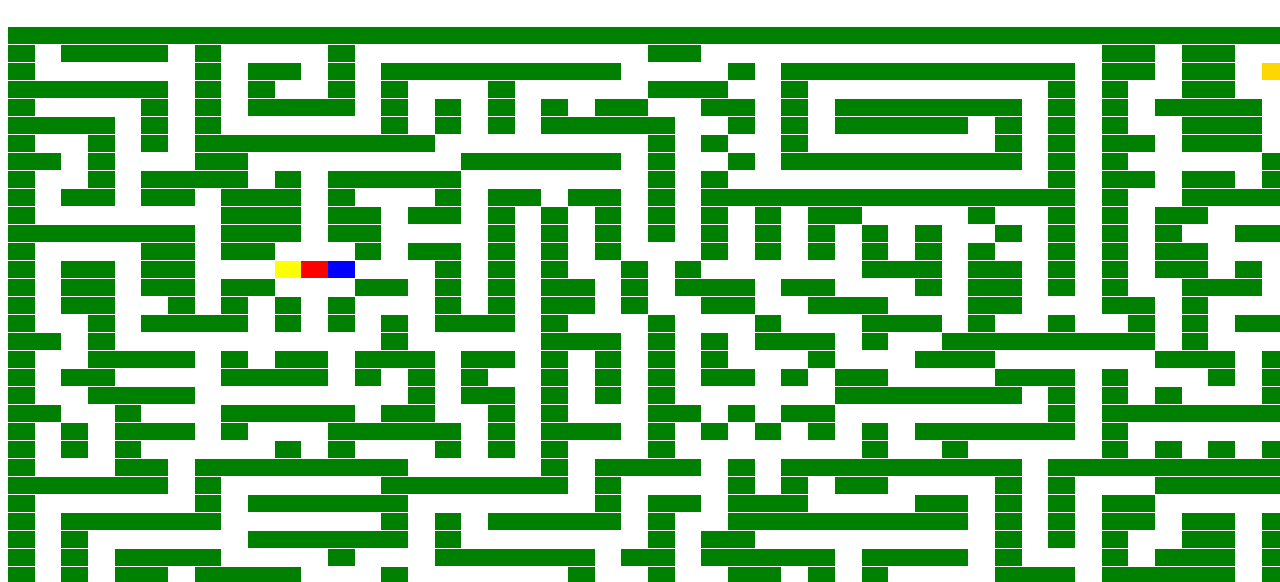
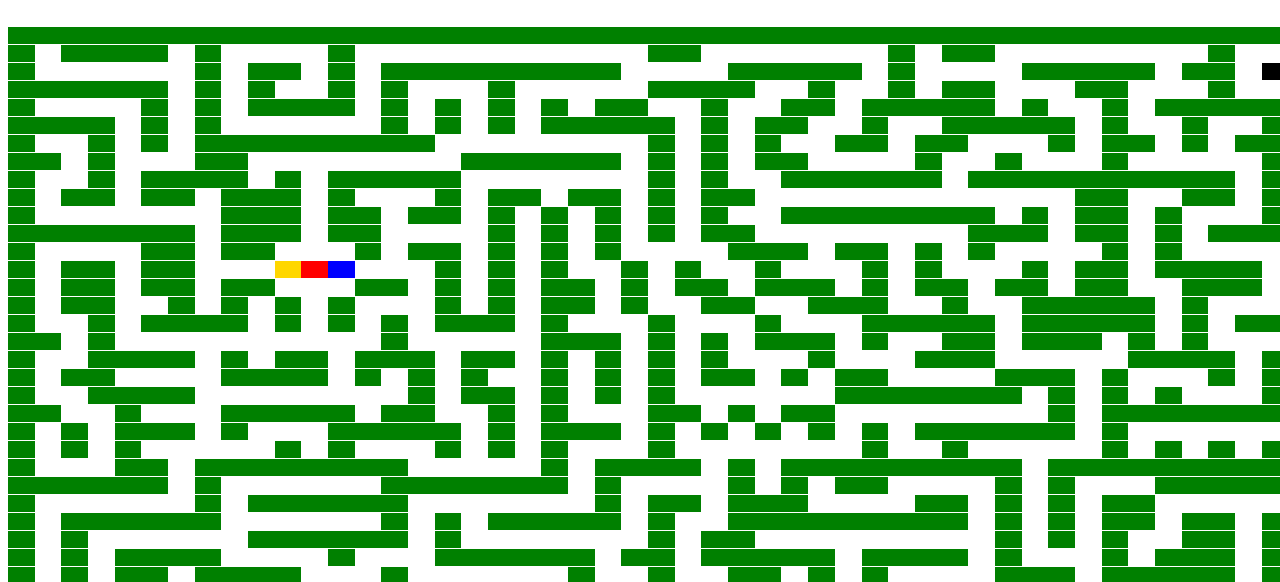
Before and after one commit to stevens1434/mazeproject, a plain HTML site: page index.html in a window 1280 px wide. Shown: the part 214-796 px from the top of the page. Drawn offline with nearby package versions, Linux system fonts and the light colour scheme.

Commit message:
map redraw, increased difficulty

```diff
--- a/JS/script.js
+++ b/JS/script.js
@@ -1,24 +1,24 @@
 document.addEventListener('DOMContentLoaded', function() {
 var map =  [
 				[1,1,1,1,1,1,1,1,1,1,1,1,1,1,1,1,1,1,1,1,1,1,1,1,1,1,1,1,1,1,1,1,1,1,1,1,1,1,1,1,1,1,1,1,1,1,1,1,1,1],
-				[1,0,1,1,1,1,0,1,0,0,0,0,1,0,0,0,0,0,0,0,0,0,0,0,1,1,0,0,0,0,0,0,0,0,0,0,0,0,0,0,0,1,1,0,1,1,0,0,0,1],
-				[1,0,0,0,0,0,0,1,0,1,1,0,1,0,1,1,1,1,1,1,1,1,1,0,0,0,0,1,0,1,1,1,1,1,1,1,1,1,1,1,0,1,1,0,1,1,0,3,0,1],
-				[1,1,1,1,1,1,0,1,0,1,0,0,1,0,1,0,0,0,1,0,0,0,0,0,1,1,1,0,0,1,0,0,0,0,0,0,0,0,0,1,0,1,0,0,1,1,0,0,0,1],
-				[1,0,0,0,0,1,0,1,0,1,1,1,1,0,1,0,1,0,1,0,1,0,1,1,0,0,1,1,0,1,0,1,1,1,1,1,1,1,0,1,0,1,0,1,1,1,1,0,1,1],
-				[1,1,1,1,0,1,0,1,0,0,0,0,0,0,1,0,1,0,1,0,1,1,1,1,1,0,0,1,0,1,0,1,1,1,1,1,0,1,0,1,0,1,0,0,1,1,1,0,1,1],
-				[1,0,0,1,0,1,0,1,1,1,1,1,1,1,1,1,0,0,0,0,0,0,0,0,1,0,1,0,0,1,0,0,0,0,0,0,0,1,0,1,0,1,1,0,1,1,1,0,0,1],
-				[1,1,0,1,0,0,0,1,1,0,0,0,0,0,0,0,0,1,1,1,1,1,1,0,1,0,0,1,0,1,1,1,1,1,1,1,1,1,0,1,0,1,0,0,0,0,0,1,0,1],
-				[1,0,0,1,0,1,1,1,1,0,1,0,1,1,1,1,1,0,0,0,0,0,0,0,1,0,1,0,0,0,0,0,0,0,0,0,0,0,0,1,0,1,1,0,1,1,0,1,0,1],
-				[1,0,1,1,0,1,1,0,1,1,1,0,1,0,0,0,1,0,1,1,0,1,1,0,1,0,1,1,1,1,1,1,1,1,1,1,1,1,1,1,0,1,0,0,1,1,1,1,0,1],
-				[1,0,0,0,0,0,0,0,1,1,1,0,1,1,0,1,1,0,1,0,1,0,1,0,1,0,1,0,1,0,1,1,0,0,0,0,1,0,0,1,0,1,0,1,1,0,0,0,0,1],
-				[1,1,1,1,1,1,1,0,1,1,1,0,1,1,0,0,0,0,1,0,1,0,1,0,1,0,1,0,1,0,1,0,1,0,1,0,0,1,0,1,0,1,0,1,0,0,1,1,1,1],
-				[1,0,0,0,0,1,1,0,1,1,0,0,0,1,0,1,1,0,1,0,1,0,1,0,0,0,1,0,1,0,1,0,1,0,1,0,1,0,0,1,0,1,0,1,1,0,0,0,1,1],
-				[1,0,1,1,0,1,1,0,0,0,7,5,6,0,0,0,1,0,1,0,1,0,0,1,0,1,0,0,0,0,0,0,1,1,1,0,1,1,0,1,0,1,0,1,1,0,1,0,1,1],
-				[1,0,1,1,0,1,1,0,1,1,0,0,0,1,1,0,1,0,1,0,1,1,0,1,0,1,1,1,0,1,1,0,0,0,1,0,1,1,0,1,0,1,0,0,1,1,1,0,1,1],
-				[1,0,1,1,0,0,1,0,1,0,1,0,1,0,0,0,1,0,1,0,1,1,0,1,0,0,1,1,0,0,1,1,1,0,0,0,1,1,0,0,0,1,1,0,1,0,0,0,1,1],
-				[1,0,0,1,0,1,1,1,1,0,1,0,1,0,1,0,1,1,1,0,1,0,0,0,1,0,0,0,1,0,0,0,1,1,1,0,1,0,0,1,0,0,1,0,1,0,1,1,1,1],
-				[1,1,0,1,0,0,0,0,0,0,0,0,0,0,1,0,0,0,0,0,1,1,1,0,1,0,1,0,1,1,1,0,1,0,0,1,1,1,1,1,1,1,1,0,1,0,0,0,0,1],
-				[1,0,0,1,1,1,1,0,1,0,1,1,0,1,1,1,0,1,1,0,1,0,1,0,1,0,1,0,0,0,1,0,0,0,1,1,1,0,0,0,0,0,0,1,1,1,0,1,0,1],
+				[1,0,1,1,1,1,0,1,0,0,0,0,1,0,0,0,0,0,0,0,0,0,0,0,1,1,0,0,0,0,0,0,0,1,0,1,1,0,0,0,0,0,0,0,0,1,0,0,0,1],
+				[1,0,0,0,0,0,0,1,0,1,1,0,1,0,1,1,1,1,1,1,1,1,1,0,0,0,0,1,1,1,1,1,0,1,0,0,0,0,1,1,1,1,1,0,1,1,0,3,0,1],
+				[1,1,1,1,1,1,0,1,0,1,0,0,1,0,1,0,0,0,1,0,0,0,0,0,1,1,1,1,0,0,1,0,0,1,0,1,1,0,0,0,1,1,0,0,0,1,0,0,0,1],
+				[1,0,0,0,0,1,0,1,0,1,1,1,1,0,1,0,1,0,1,0,1,0,1,1,0,0,1,0,0,1,1,0,1,1,1,1,1,0,1,0,0,1,0,1,1,1,1,1,0,1],
+				[1,1,1,1,0,1,0,1,0,0,0,0,0,0,1,0,1,0,1,0,1,1,1,1,1,0,1,0,1,1,0,0,1,0,0,1,1,1,1,1,0,1,0,0,1,0,0,1,0,1],
+				[1,0,0,1,0,1,0,1,1,1,1,1,1,1,1,1,0,0,0,0,0,0,0,0,1,0,1,0,1,0,0,1,1,0,1,1,0,0,0,1,0,1,1,0,1,0,1,1,0,1],
+				[1,1,0,1,0,0,0,1,1,0,0,0,0,0,0,0,0,1,1,1,1,1,1,0,1,0,1,0,1,1,0,0,0,0,1,0,0,1,0,0,0,1,0,0,0,0,0,1,0,1],
+				[1,0,0,1,0,1,1,1,1,0,1,0,1,1,1,1,1,0,0,0,0,0,0,0,1,0,1,0,0,1,1,1,1,1,1,0,1,1,1,1,1,1,1,1,1,1,0,1,0,1],
+				[1,0,1,1,0,1,1,0,1,1,1,0,1,0,0,0,1,0,1,1,0,1,1,0,1,0,1,1,0,0,0,0,0,0,0,0,0,0,0,0,1,1,0,0,1,1,0,1,0,1],
+				[1,0,0,0,0,0,0,0,1,1,1,0,1,1,0,1,1,0,1,0,1,0,1,0,1,0,1,0,0,1,1,1,1,1,1,1,1,0,1,0,1,1,0,1,0,0,0,1,0,1],
+				[1,1,1,1,1,1,1,0,1,1,1,0,1,1,0,0,0,0,1,0,1,0,1,0,1,0,1,1,0,0,0,0,0,0,0,0,1,1,1,0,1,1,0,1,0,1,1,1,0,1],
+				[1,0,0,0,0,1,1,0,1,1,0,0,0,1,0,1,1,0,1,0,1,0,1,0,0,0,0,1,1,1,0,1,1,0,1,0,1,0,0,0,0,1,0,1,0,0,0,0,0,1],
+				[1,0,1,1,0,1,1,0,0,0,7,5,6,0,0,0,1,0,1,0,1,0,0,1,0,1,0,0,1,0,0,0,1,0,1,0,0,0,1,0,1,1,0,1,1,1,1,0,1,1],
+				[1,0,1,1,0,1,1,0,1,1,0,0,0,1,1,0,1,0,1,0,1,1,0,1,0,1,1,0,1,1,1,0,1,0,1,1,0,1,1,0,1,1,0,0,1,1,1,0,1,1],
+				[1,0,1,1,0,0,1,0,1,0,1,0,1,0,0,0,1,0,1,0,1,1,0,1,0,0,1,1,0,0,1,1,1,0,0,1,0,0,1,1,1,1,1,0,1,0,0,0,1,1],
+				[1,0,0,1,0,1,1,1,1,0,1,0,1,0,1,0,1,1,1,0,1,0,0,0,1,0,0,0,1,0,0,0,1,1,1,1,1,0,1,1,1,1,1,0,1,0,1,1,1,1],
+				[1,1,0,1,0,0,0,0,0,0,0,0,0,0,1,0,0,0,0,0,1,1,1,0,1,0,1,0,1,1,1,0,1,0,0,1,1,0,1,1,1,0,1,0,1,0,0,0,0,1],
+				[1,0,0,1,1,1,1,0,1,0,1,1,0,1,1,1,0,1,1,0,1,0,1,0,1,0,1,0,0,0,1,0,0,0,1,1,1,0,0,0,0,0,1,1,1,1,0,1,0,1],
 				[1,0,1,1,0,0,0,0,1,1,1,1,0,1,0,1,0,1,0,0,1,0,1,0,1,0,1,1,0,1,0,1,1,0,0,0,0,1,1,1,0,1,0,0,0,1,0,1,0,1],
 				[1,0,0,1,1,1,1,0,0,0,0,0,0,0,0,1,0,1,1,0,1,0,1,0,1,0,0,0,0,0,0,1,1,1,1,1,1,1,0,1,0,1,0,1,0,0,0,1,1,1],
 				[1,1,0,0,1,0,0,0,1,1,1,1,1,0,1,1,0,0,1,0,1,0,0,0,1,1,0,1,0,1,1,0,0,0,0,0,0,0,0,1,0,1,1,1,1,1,1,1,1,1],
@@ -53,24 +53,17 @@ var map =  [
 // 	// var start = [13][11]
 // 	// var end = [2][47]
 var player;
-var y = 2; //array's, from top to bottom
-var x = 46; // numbers within teh sub-arrays
+var y = 2; //2 //array's, from top to bottom
+var x = 46; //46 // numbers within teh sub-arrays
 var y2 = 13;
 var x2 = 10;
 var playerStart = map[y][x];
 var playerStart2 = map[y2][x2];
 var score = 0;
 var score2 = 0;
-// var leftPress = false; //this and next three: optional, might jsut do if-else statments for moves.
-// var rightPress = false;
-// var upPress = false;
-// var downPress = false;
 var modalbox = $("#myModal"); //get the modal
 var closeModal = $("#button"); //span that closes the modal
 
-
-// console.log(playerStart);
-// console.log(map[13])
 var drawMap = function () {
 	// $("span").remove();
 	map.forEach(function(arr, index) {
@@ -81,11 +74,6 @@ var drawMap = function () {
 	        span.style.color = "green";
 	        span.style.backgroundColor = "green";
 	        span.setAttribute("class", "span");
-	        // $(".span").style.height = "10px";
-	        // $(".span").style.width = "10px";
-	        // $(document).ready(function() {
-	        // 	$(".span").style.height = "10px";
-	        // });
 	      } else if (path === 0) {
 	        span.textContent = "..B..";
 	        span.style.color = "white";
@@ -93,8 +81,8 @@ var drawMap = function () {
 	        span.setAttribute("class", "span");
 	      } else if (path === 3) {
 	        span.textContent = "..B..";
-	        span.style.background = "gold";
-	        span.style.color = "gold";
+	        span.style.background = "black";
+	        span.style.color = "black";
 	        span.setAttribute("class", "span");
 	      } else if (path === 5) {
 	      	span.textContent = "..B..";
@@ -113,8 +101,8 @@ var drawMap = function () {
 	      	span.setAttribute("class", "span");
 	      } else if (path === 7) {
 	      	span.textContent = "..B..";
-	      	span.style.backgroundColor = "yellow";
-	      	span.style.color = "yellow";
+	      	span.style.backgroundColor = "gold";
+	      	span.style.color = "gold";
 	      	span.setAttribute("class", "span");
 	      }
 	      document.getElementById("map").appendChild(span);
@@ -124,12 +112,8 @@ var drawMap = function () {
 }
 drawMap();
 
-// DIV WITH ABSOLUTE PIXEL VALUES, MAX WIDTH AND MAX HEIGHT ALSO USE MAX AND MIN WIDTH FOR SCALING ISSUES
-
 var pressKey = function (e) {
 	if (e.keyCode === 39 || e.keyCode === "39") { //MOVE RIGHT
-		//check to see if you can move there use map
-		//splice
 		if (map[y][x + 1] === 0) { //normal move
 			map[y][x] = 0;
 			map[y][x + 1] = 6;
@@ -149,7 +133,6 @@ var pressKey = function (e) {
 			score += 1;
 			$("#score").html("Player One Score: " + score);
 			modalRun();
-			// checkWinner();
 		} else if (map[y][x + 1] === 7 && map[y][x + 2] === 0) { //jump player
 			map[y][x] = 0;
 			map[y][x + 2] = 6;
@@ -163,8 +146,6 @@ var pressKey = function (e) {
 		}
 	}
 	if (e.keyCode === 37 || e.keyCode === "37") { //MOVE LEFT
-		//check to see if you can move there use map
-		//splice
 		if (map[y][x - 1] === 0) {
 			map[y][x] = 0;
 			map[y][x - 1] = 6;
@@ -183,7 +164,6 @@ var pressKey = function (e) {
 			x -= 1;
 			score += 1;
 			modalRun();
-			// checkWinner();
 			$("#score").html("Player One Score: " + score);
 		} else if (map[y][x - 1] === 7 && map[y][x - 2] === 0) {
 			map[y][x] = 0;
@@ -198,8 +178,6 @@ var pressKey = function (e) {
 		}
 	}
 	if (e.keyCode === 38 || e.keyCode === "38") { //MOVE UP
-		//check to see if you can move there use map
-		//splice
 		if (map[y - 1][x] === 0) {
 			map[y][x] = 0;
 			map[y - 1][x] = 6;
@@ -219,7 +197,6 @@ var pressKey = function (e) {
 			score += 1;
 			$("#score").html("Player One Score: " + score);
 			modalRun();
-			// checkWinner();
 		} else if (map[y - 1][x] === 7 && map[y - 2][x] === 0) {
 			map[y][x] = 0;
 			map[y - 2][x] = 6;
@@ -233,8 +210,6 @@ var pressKey = function (e) {
 		}
 	}
 	if (e.keyCode === 40 || e.keyCode === "40") {//MOVE DOWN
-		//check to see if you can move there use map
-		//splice
 		if (map[y + 1][x] === 0) {
 			map[y][x] = 0;
 			map[y + 1][x] = 6;
@@ -254,7 +229,6 @@ var pressKey = function (e) {
 			score += 1;
 			$("#score").html("Player One Score: " + score);
 			modalRun();
-			// checkWinner();
 		} else if (map[y + 1][x] === 7 && map[y + 2][x] === 0) {
 			map[y][x] = 0;
 			map[y + 2][x] = 6;
@@ -271,8 +245,6 @@ var pressKey = function (e) {
 
 var pressKey2 = function (e) {
 	if (e.keyCode === 68 || e.keyCode === "68") { //MOVE RIGHT
-		//check to see if you can move there use map
-		//splice
 		if (map[y2][x2 + 1] === 0) {
 			map[y2][x2] = 0;
 			map[y2][x2 + 1] = 7;
@@ -292,7 +264,6 @@ var pressKey2 = function (e) {
 			score2 += 1;
 			$("#score2").html("Player 2 score: " + score2);
 			modalRun2();
-			// checkWinner();
 		} else if (map[y2][x2 + 1] === 6 && map[y2][x2 + 2] === 0) {
 			map[y2][x2] = 0;
 			map[y2][x2 + 2] = 7;
@@ -306,8 +277,6 @@ var pressKey2 = function (e) {
 		}
 	}
 	if (e.keyCode === 65 || e.keyCode === "65") { //MOVE LEFT
-		//check to see if you can move there use map
-		//splice
 		if (map[y2][x2 - 1] === 0) {
 			map[y2][x2] = 0;
 			map[y2][x2 - 1] = 7;
@@ -326,7 +295,6 @@ var pressKey2 = function (e) {
 			x2 -= 1;
 			score2 += 1;
 			modalRun2();
-			// checkWinner();
 			$("#score2").html("Player 2 score: " + score2);
 		} else if (map[y2][x2 - 1] === 6 && map[y2][x2 - 2] === 0) {
 			map[y2][x2] = 0;
@@ -341,8 +309,6 @@ var pressKey2 = function (e) {
 		}
 	}
 	if (e.keyCode === 87 || e.keyCode === "87") { //MOVE UP
-		//check to see if you can move there use map
-		//splice
 		if (map[y2 - 1][x2] === 0) {
 			map[y2][x2] = 0;
 			map[y2 - 1][x2] = 7;
@@ -362,7 +328,6 @@ var pressKey2 = function (e) {
 			score2 += 1;
 			$("#score2").html("Player 2 score: " + score2);
 			modalRun2();
-			// checkWinner();
 		} else if (map[y2 - 1][x2] === 6 && map[y2 - 2][x2] === 0) {
 			map[y2][x2] = 0;
 			map[y2 - 2][x2] = 7;
@@ -376,8 +341,6 @@ var pressKey2 = function (e) {
 		}
 	}
 	if (e.keyCode === 83 || e.keyCode === "83") {//MOVE DOWN
-		//check to see if you can move there use map
-		//splice
 		if (map[y2 + 1][x2] === 0) {
 			map[y2][x2] = 0;
 			map[y2 + 1][x2] = 7;
@@ -397,7 +360,6 @@ var pressKey2 = function (e) {
 			score2 += 1;
 			$("#score2").html("Player 2 score: " + score2);
 			modalRun2();
-			// checkWinner();
 		} else if (map[y2 + 1][x2] === 6 && map[y2 + 2][x2] === 0) {
 			map[y2][x2] = 0;
 			map[y2 + 2][x2] = 7;
@@ -412,19 +374,6 @@ var pressKey2 = function (e) {
 	}
 }
 
-// WHEN COMPLETE IT RUNS CHECKWINNER() AFTER CHANGING THE "E" TO A "6" OR "7" SO IT DOESN'T RECOGNIZE A WINNER
-// var checkWinner = function () {
-// 		if (map[y][x + 1] === 3 || map[y][x - 1] === 3 || map[y - 1][x] === 3 || map[y + 1][x] === 3) {
-// 			console.log("Player 1 wins!");
-// 			modalRun();
-// 		} else if (map[y2 + 1][x2] === 3 || map[y2 - 1][x2] === 3 || map[y2][x2 - 1] === 3 || map[y2][x2 + 1] === 3) {
-// 			console.log("Player 2 wins!");
-// 			modalRun2();
-// 		} else {
-// 			console.log("no winner yet");
-// 		}
-// 	}
-
 var modalRun = function () {
 	$("#myModal").css("display", "block");
 	$("#modalheader").html("Congrats  Player  1,  You  Win!");
@@ -438,12 +387,12 @@ var modalRun2 = function () {
 }
 
 var closeModal = function () {
-	$("#myModal").css("display", "none");
-	y = 2;
-	x = 46;
+	$("#myModal").css("display", "none"); //closes the modal
+	y = 13;
+	x = 12;
+	playerStart = map[y][x];
 	y2 = 13;
 	x2 = 10;
-	playerStart = map[y][x];
 	playerStart2 = map[y2][x2];
 	score = 0;
 	score2 = 0;
--- a/index.html
+++ b/index.html
@@ -8,7 +8,7 @@
   </head>
   <body>
   	<h1>Hedge Maze</h1>
-	 <div>
+<!-- 	 <div> -->
 	 	<div id="scores">
 		 	<div id="score">Player 1 Score: 0</div>
 		 	<div id="separate">SCOREBOARD</div>
@@ -16,7 +16,6 @@
 		</div>
 	 	<div id="map"></div>
 	 	<span id="init"></span>
-		<div id="highscore">High Score: 0</div>
 <!-- MODAL BELOW -->
 		<div id="myModal" class="modal fade" role="dialog" display="hidden">
 			<div id="modal-content">
@@ -33,7 +32,7 @@
 			</div>
 		</div>
 
-	 </div>
+<!-- 	 </div> -->
 	 <script src="http://code.jquery.com/jquery-1.9.1.min.js"></script>
 	  <script type="text/javascript" src="JS/script.js"></script>
   </body>
--- a/style.css
+++ b/style.css
@@ -47,12 +47,14 @@ h1 {
 
 body {
     text-align: center;
+    max-height: 1000px;
 }
 
 #map {
 	vertical-align: top;
     position: relative;
     top: -200px;
+    max-height: 924.1px;
 }
 
 /*.span {
```
